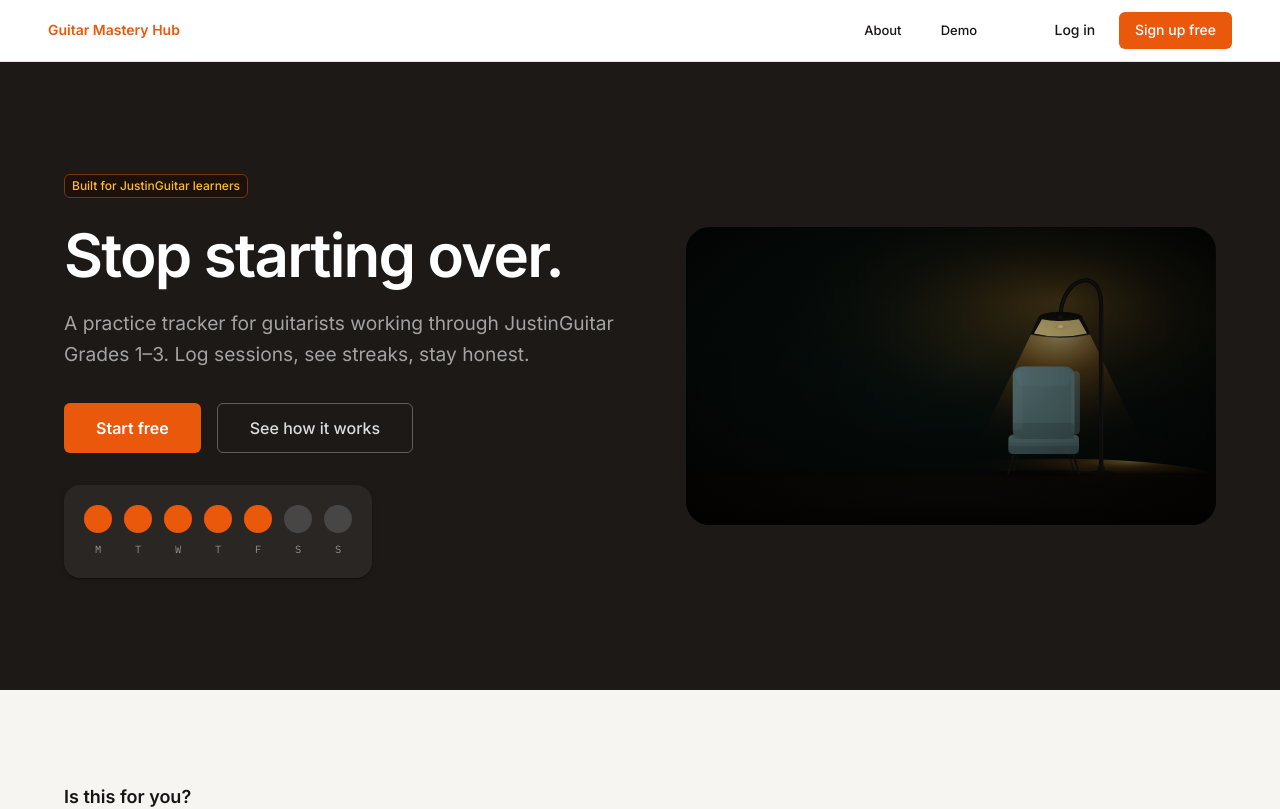
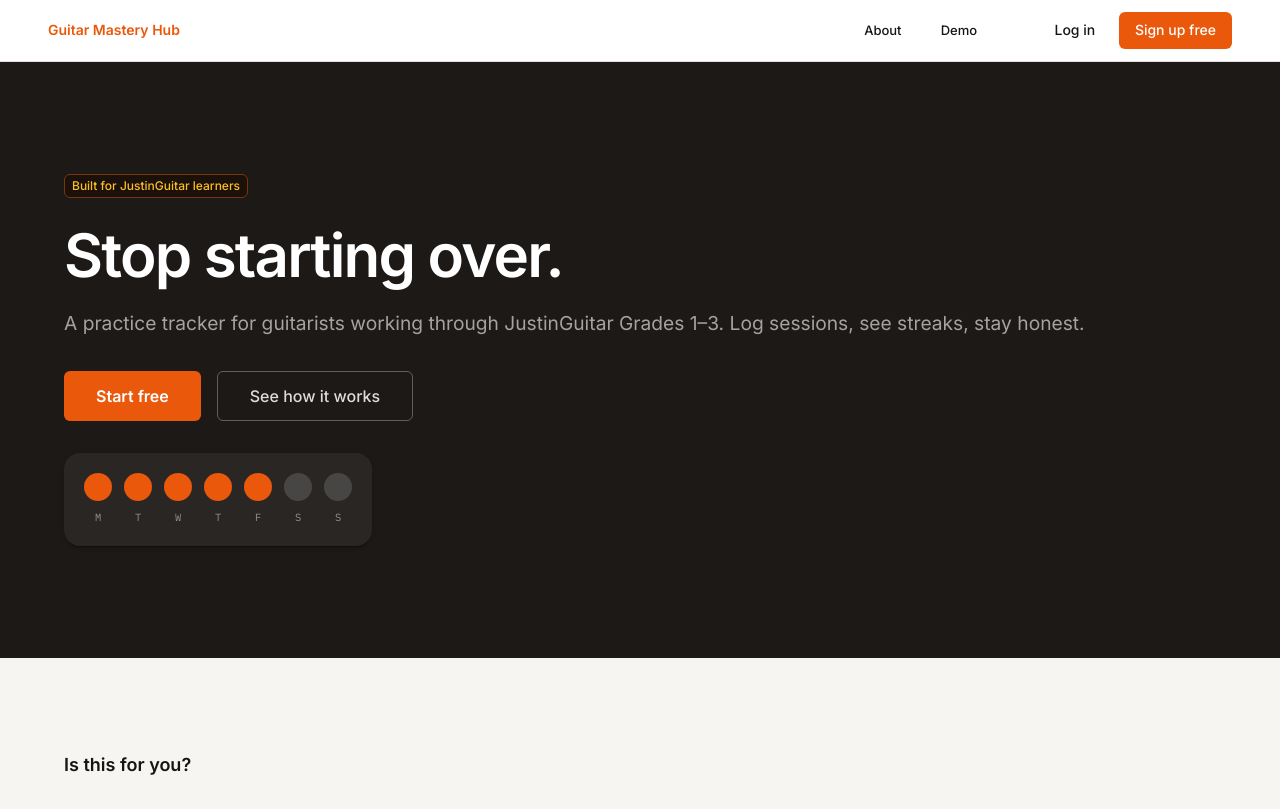
Before and after one commit to rajathbrgowda/guitar-mastery-hub, a React (Vite) app in the folder client/: page / in a window 1280 px wide. Shown: the top 809 px of the page. Built offline with nearby package versions, Linux system fonts and the light colour scheme; no server answers; some icons are missing.

Commit message:
feat(flags): add ROOM_SCENE_ENABLED flag — off by default

```diff
--- /dev/null
+++ b/client/src/lib/featureFlags.ts
@@ -0,0 +1,2 @@
+// Feature flags — flip to true to enable in-progress features
+export const ROOM_SCENE_ENABLED = false;
--- a/client/src/pages/Dashboard.tsx
+++ b/client/src/pages/Dashboard.tsx
@@ -30,6 +30,7 @@
 import { WeeklyDigestCard } from '../components/WeeklyDigestCard';
 import { SkillFocusRow } from '../components/SkillFocusRow';
 import { RoomScene } from '../components/RoomScene';
+import { ROOM_SCENE_ENABLED } from '../lib/featureFlags';
 import type { AnalyticsSummary } from '@gmh/shared/types/analytics';
 
 const DAY_INITIALS = ['S', 'M', 'T', 'W', 'T', 'F', 'S'];
@@ -178,6 +179,7 @@
         </Box>
 
         {/* Right: room scene — desktop only */}
+        {ROOM_SCENE_ENABLED && (
           <Box
             sx={{
               display: { xs: 'none', sm: 'block' },
@@ -190,6 +192,7 @@
           >
             <RoomScene lampOn={lampOn} />
           </Box>
+        )}
       </Box>
 
       <Divider sx={{ mb: 3 }} />
--- a/client/src/pages/Landing.tsx
+++ b/client/src/pages/Landing.tsx
@@ -10,6 +10,7 @@
 import { useAuth } from '../context/AuthContext';
 import { DarkModeToggle } from '../components/DarkModeToggle';
 import { RoomScene } from '../components/RoomScene';
+import { ROOM_SCENE_ENABLED } from '../lib/featureFlags';
 import IsThisForYou from '../components/landing/IsThisForYou';
 import TheProblem from '../components/landing/TheProblem';
 import WeekStripMockup from '../components/landing/WeekStripMockup';
@@ -247,6 +248,7 @@
             </Box>
 
             {/* Right: room scene — desktop only */}
+            {ROOM_SCENE_ENABLED && (
               <Box
                 sx={{
                   display: { xs: 'none', md: 'block' },
@@ -259,6 +261,7 @@
               >
                 <RoomScene lampOn={lampOn} />
               </Box>
+            )}
           </Box>
         </Container>
       </Box>
```
Lines whose indentation alone changed are shown as unchanged.
